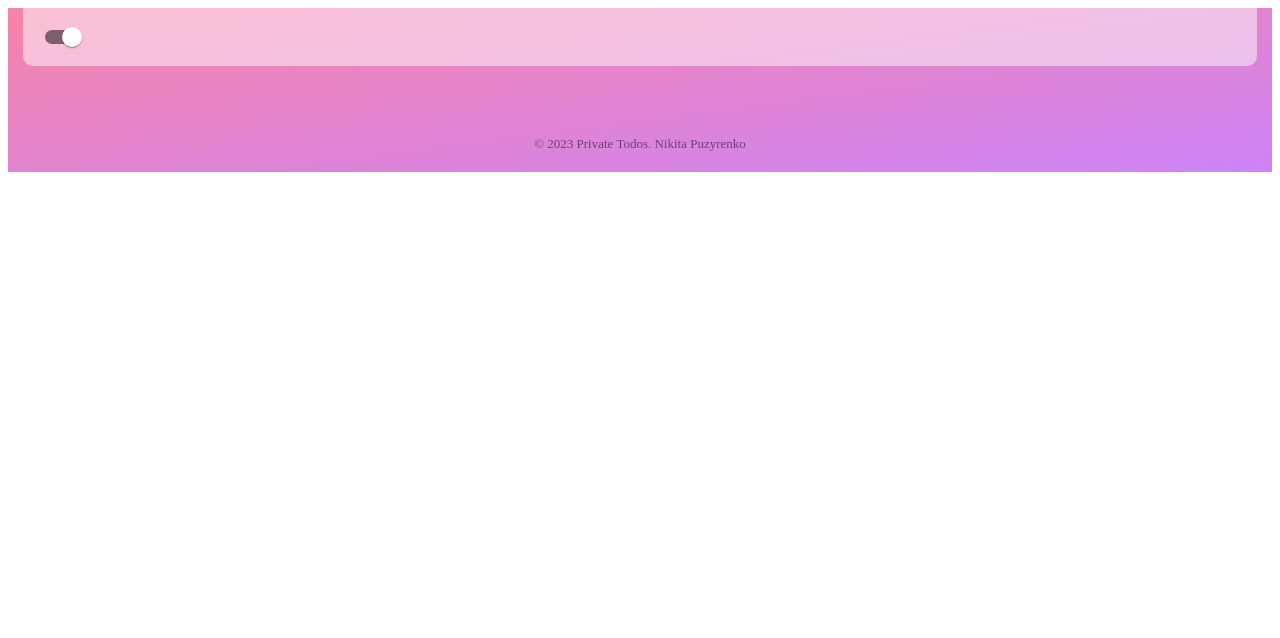
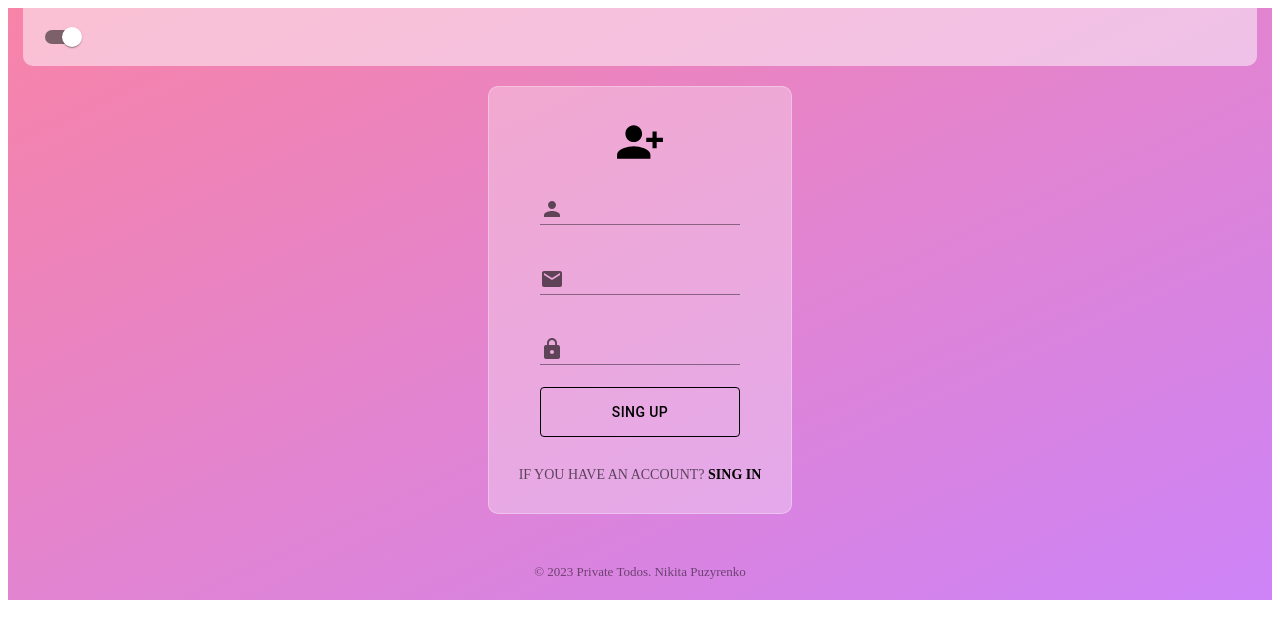
Before and after one commit to NikitOS-1/Private-Todos, a React (Create React App) app: page /sing-up in a window 1280 px wide. Shown: the top 638 px of the page. Built offline with nearby package versions, Linux system fonts and the light colour scheme.

Commit message:
compleated singin and up

```diff
--- a/src/components/Form/Form.jsx
+++ b/src/components/Form/Form.jsx
@@ -1,24 +1,25 @@
 import { Button, TextField } from "@mui/material";
+import { Link } from "react-router-dom";
 import style from "./Form.module.scss";
 // ---------icons---------
 import HttpsIcon from "@mui/icons-material/Https";
 import EmailIcon from "@mui/icons-material/Email";
 import AccountCircleIcon from "@mui/icons-material/AccountCircle";
-import { Link } from "react-router-dom";
+import PersonAddAlt1Icon from "@mui/icons-material/PersonAddAlt1";
+import PersonIcon from "@mui/icons-material/Person";
 
-const Form = () => {
+const Form = ({ type }) => {
+  if (type == "singIn") {
     return (
       <div className={style.wrap}>
         <AccountCircleIcon className={style.imgAccount} />
         <TextField
-        id="standard-basic"
           label={<EmailIcon />}
           variant="standard"
           type="email"
           className={style.itemInput}
         />
         <TextField
-        id="standard-basic"
           label={<HttpsIcon />}
           variant="standard"
           type="password"
@@ -33,5 +34,36 @@ const Form = () => {
         </div>
       </div>
     );
+  } else {
+    return (
+      <div className={style.wrap}>
+        <PersonAddAlt1Icon className={style.imgAccount} />
+        <TextField
+          label={<PersonIcon />}
+          variant="standard"
+          type="text"
+          className={style.itemInput}
+        />
+        <TextField
+          label={<EmailIcon />}
+          variant="standard"
+          type="email"
+          className={style.itemInput}
+        />
+        <TextField
+          label={<HttpsIcon />}
+          variant="standard"
+          type="password"
+          className={style.itemInput}
+        />
+        <Button variant="outlined" className={style.btn} color="inherit">
+          SING UP
+        </Button>
+        <div className={style.singup}>
+          <span>IF YOU HAVE AN ACCOUNT?</span> <Link to="/login">SING IN</Link>
+        </div>
+      </div>
+    );
+  }
 };
 export default Form;
--- a/src/components/Form/Form.module.scss
+++ b/src/components/Form/Form.module.scss
@@ -6,6 +6,7 @@
     background-color: rgba(255, 255, 255, 0.3);
     padding: 30px;
     border-radius: 10px;
+    border: 1px solid rgba(255, 255, 255, 0.3);
 
     .imgAccount {
         width: 50px;
@@ -39,6 +40,7 @@
 
             &:hover {
                 color: rgba(255, 255, 255, 0.8);
+                transition: 0.2s;
             }
         }
     }
--- a/src/container/Main/Main.jsx
+++ b/src/container/Main/Main.jsx
@@ -1,15 +1,15 @@
 import { Route, Routes } from "react-router-dom";
-import AuthPage from "../../pages/AuthPage";
+import SingIn from "../../pages/SingIn";
+import SingUp from "../../pages/SingUp";
 import HomePage from "../../pages/HomePage";
-import RegisterPage from "../../pages/RegisterPage";
 
 const Main = () => {
   return (
     <main>
       <Routes>
         <Route path="/" element={<HomePage />} />
-        <Route path="/login" element={<AuthPage />} />
-        <Route path="/register" element={<RegisterPage />} />
+        <Route path="/login" element={<SingIn />} />
+        <Route path="/sing-up" element={<SingUp />} />
       </Routes>
     </main>
   );
--- a/src/pages/RegisterPage.jsx
+++ /dev/null
@@ -1,4 +0,0 @@
-const RegisterPage = () => {
-  return <div>RegisterPage</div>;
-};
-export default RegisterPage;
--- a/src/pages/AuthPage.jsx
+++ b/src/pages/SingIn.jsx
@@ -1,10 +1,10 @@
 import Form from "../components/Form/Form";
 
-const AuthPage = () => {
+const SingIn = () => {
   return (
     <div>
-      <Form />
+      <Form type="singIn" />
     </div>
   );
 };
-export default AuthPage;
+export default SingIn;
--- /dev/null
+++ b/src/pages/SingUp.jsx
@@ -0,0 +1,10 @@
+import Form from "../components/Form/Form";
+
+const SingUp = () => {
+  return (
+    <div>
+      <Form type="singUp" />
+    </div>
+  );
+};
+export default SingUp;
```
Lines whose indentation alone changed are shown as unchanged.
